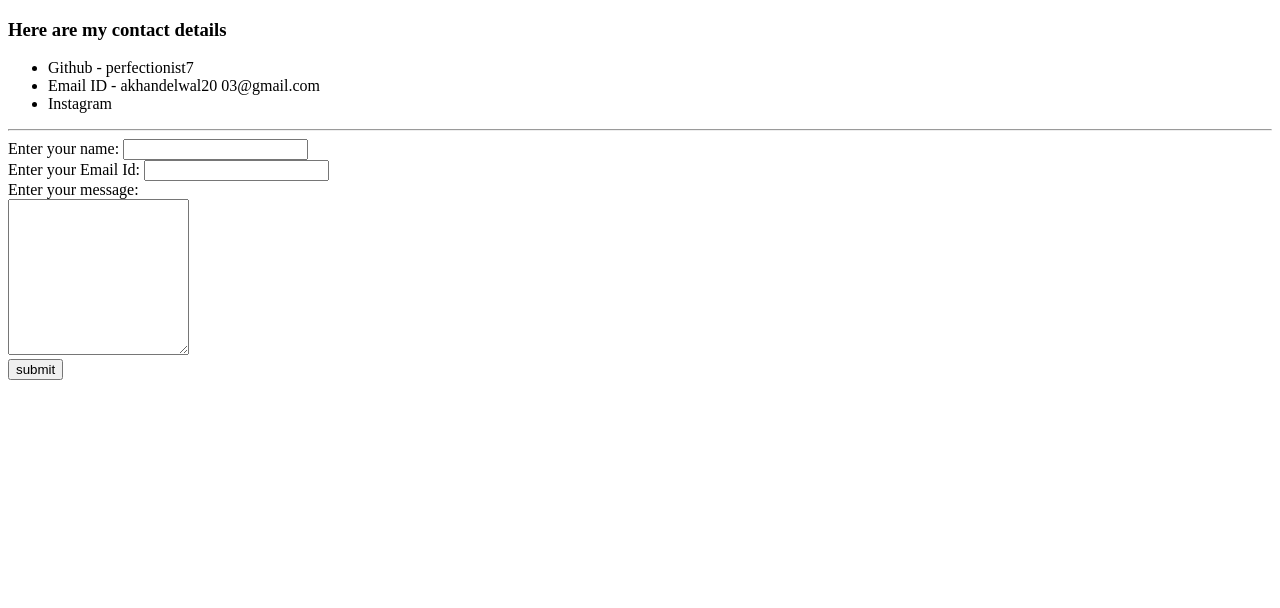
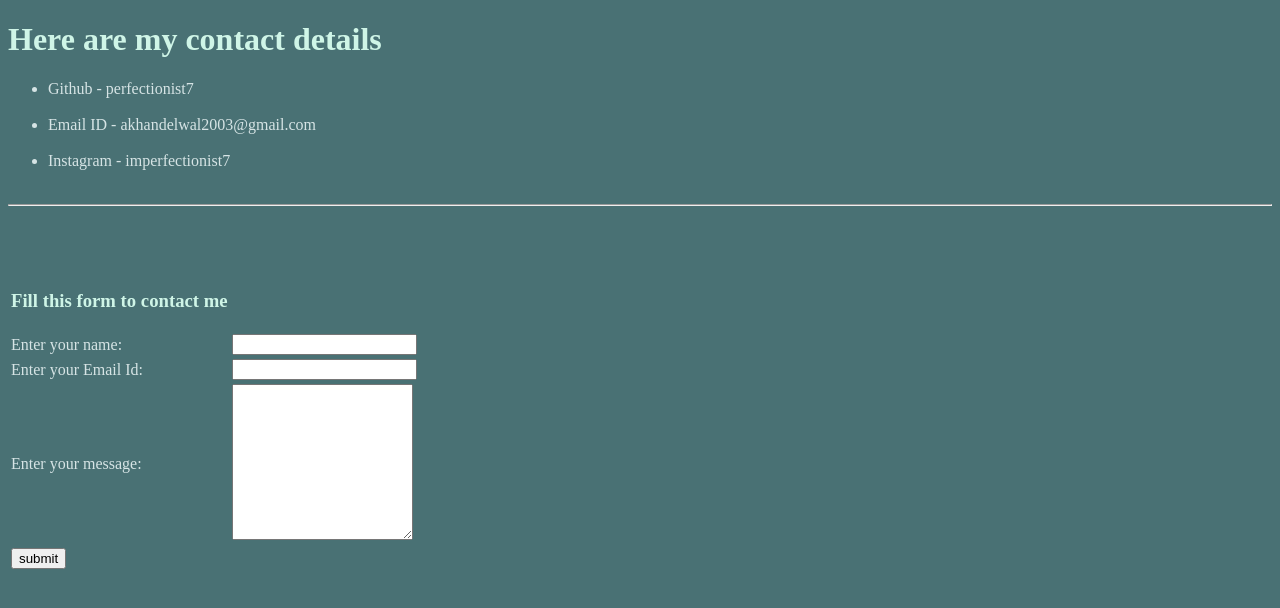
Before and after one commit to perfectionist7/Personal_CVSite, a plain HTML site: page contact.html in a window 1280 px wide. Drawn offline with Linux system fonts and the light colour scheme.

Commit message:
Add files via upload

```diff
--- a/contact.html
+++ b/contact.html
@@ -3,29 +3,39 @@
 <head>
     <meta charset="UTF-8">
     <title>Contact Details</title>
+    <link rel="stylesheet" href="styles.css">
 </head>
 <body>
-    <h3> Here are my contact details </h3>
+    <h1> <div class ="number1" >Here are my contact details </div></h1>
     <ul>
-        <li> Github - perfectionist7 </li>
-        <li> Email ID - akhandelwal20 03@gmail.com </li>
-        <li> Instagram</li>
+        <li> Github - perfectionist7 </li> <br>
+        <li> Email ID - akhandelwal2003@gmail.com </li> <br>
+        <li> Instagram - imperfectionist7</li> <br>
     </ul>
     <hr>
+
     <form action="mailto:akhandelwal2003@gmail.com" method="post" enctype="text/plain">
+    <table>
+        <tr> <td>  <h3> Fill this form to contact me </h3> </td></tr>
+        <tr><td><label>
+            Enter your name:
+        </label> </td>
+        <td>
+        <input type="text" name="Your Name " id=""> <br>
+        </td>
+        </tr>
         <label>
-            Enter your name:
+        <tr>
+           <td> Enter your Email Id: </td>
         </label>
-        <input type="text" name="Your Name " id=""> <br>
-        <label>
-            Enter your Email Id:
-        </label>
-        <input type="email" name="Your Email Address " id=""> <br>
-        <labeL>
-            Enter your message:
+        <td> <input type="email" name="Your Email Address " id=""> <br> </td><br> </tr>
+        <labeL> <tr>
+        <td>  Enter your message: <br> </td>
         </labeL> <br>
-        <textarea name="Your message " id="" cols="20" rows="10"></textarea> <br>
-        <input type="submit" value="submit">
+        <td> <textarea name="Your message " id="" cols="20" rows="10"></textarea> <br> </td>
+        <br> </tr>
+        <tr> <td> <input type="submit" value="submit"> </td> </tr>
+    </table>
     </form>
 </body>
 </html>
--- /dev/null
+++ b/styles.css
@@ -0,0 +1,16 @@
+h3 {
+    color: #CFF5E7;
+}
+body {
+    background-color: #497174;
+    color: #D6E4E5;
+}
+h1 {
+    color: #EFF5F5;
+}
+a {
+    color: #D6E4E5;
+}
+.number1 {
+    color: #CFF5E7;
+}
```
Also changed, not shown: index.html (+1 -0 lines), script.js (added).
